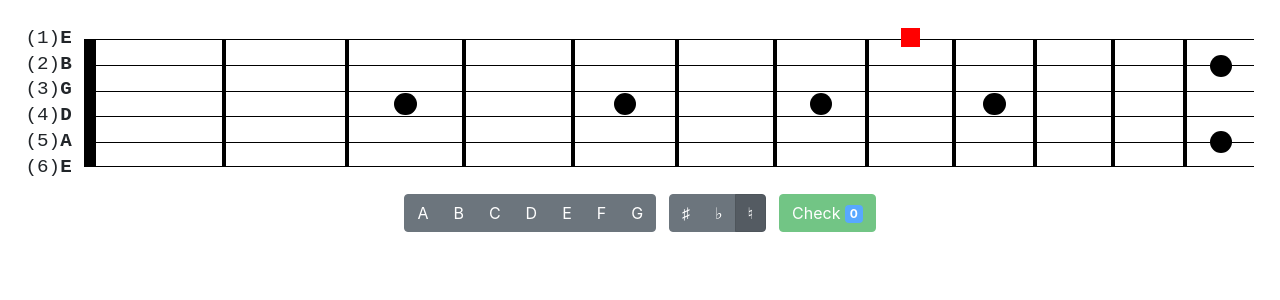
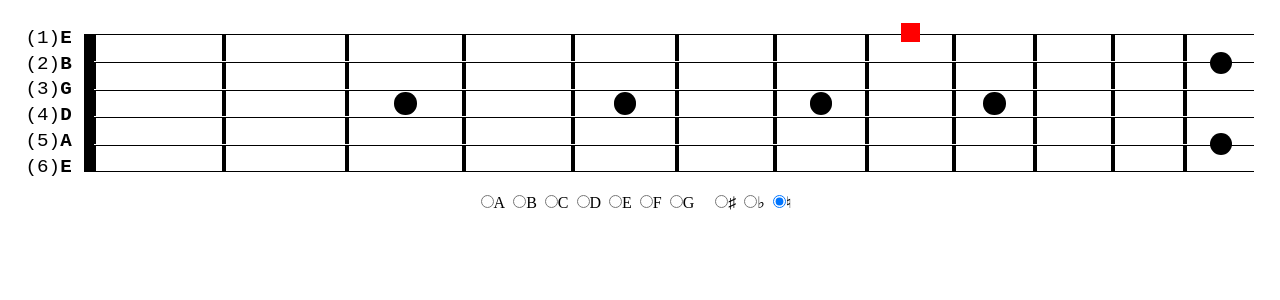
Before and after one commit to meddy/fretboard-trainer, a React (Create React App) app: page / in a window 1280 px wide. Shown: the top 300 px of the page. Built offline with nearby package versions, Linux system fonts and the light colour scheme.

Commit message:
excise bootstrap

```diff
--- a/package.json
+++ b/package.json
@@ -10,15 +10,13 @@
     "@types/node": "^12.0.0",
     "@types/react": "^16.9.0",
     "@types/react-dom": "^16.9.0",
-    "@types/reactstrap": "^8.5.2",
-    "bootstrap": "^4.5.3",
     "clsx": "^1.1.1",
     "eslint-plugin-simple-import-sort": "^5.0.3",
     "gh-pages": "^3.1.0",
+    "normalize.css": "^8.0.1",
     "react": "^16.13.1",
     "react-dom": "^16.13.1",
     "react-scripts": "4.0.0",
-    "reactstrap": "^8.6.0",
     "typescript": "~3.7.2"
   },
   "scripts": {
--- a/src/NoteSelector.module.css
+++ b/src/NoteSelector.module.css
@@ -1,6 +1,10 @@
 .container {
   display: flex;
   justify-content: center;
+}
+
+.container label {
+  margin-right: 0.5rem;
 }
 
 .container > * {
--- a/src/NoteSelector.tsx
+++ b/src/NoteSelector.tsx
@@ -1,5 +1,4 @@
 import React, { useEffect, useState } from "react";
-import { Badge, Button, ButtonGroup } from "reactstrap";
 
 import styles from "./NoteSelector.module.css";
 
@@ -71,10 +70,8 @@ const chromaticScale: Note[][] = [
 export default function NoteSelector(props: NoteSelectorProps) {
   const { string, fret, onNext } = props;
 
-  const [selectedName, setSelectedName] = useState<Name | null>(null);
-  const [selectedAccidental, setAccidental] = useState<Accidental | null>(null);
-  const [isWrong, setIsWrong] = useState<boolean>(false);
-  const [score, setScore] = useState<number>(0);
+  const [name, setName] = useState<Name | null>(null);
+  const [accidental, setAccidental] = useState<Accidental | null>(null);
 
   let stringNote = strings[string - 1];
   const stringIndex = chromaticScale.findIndex((notes) => {
@@ -92,103 +89,113 @@ export default function NoteSelector(props: NoteSelectorProps) {
 
   const notes = chromaticScale[(stringIndex + fret) % chromaticScale.length];
   const isMatch = notes.find(
-    (note: Note) =>
-      note.name === selectedName && note.accidental === selectedAccidental
+    (note: Note) => note.name === name && note.accidental === accidental
   );
 
+  const onNameClick = (name: Name) => () => {
+    setName(name);
+    setAccidental(null);
+  };
+
   useEffect(() => {
+    if (isMatch) {
+      onNext();
+      setName(null);
       setAccidental(null);
-  }, [selectedName]);
+    }
+  }, [onNext, isMatch, name, accidental]);
 
   return (
     <div className={styles.container}>
-      <ButtonGroup className={styles["note-group"]}>
-        <Button
-          active={selectedName === Name.A}
-          onClick={() => setSelectedName(Name.A)}
-        >
+      <div>
+        <label>
+          <input
+            checked={name === Name.A}
+            onClick={onNameClick(Name.A)}
+            type="radio"
+          />
           {Name.A}
-        </Button>
-        <Button
-          active={selectedName === Name.B}
-          onClick={() => setSelectedName(Name.B)}
-        >
+        </label>
+        <label>
+          <input
+            checked={name === Name.B}
+            onClick={onNameClick(Name.B)}
+            type="radio"
+          />
           {Name.B}
-        </Button>
-        <Button
-          active={selectedName === Name.C}
-          onClick={() => setSelectedName(Name.C)}
-        >
+        </label>
+        <label>
+          <input
+            checked={name === Name.C}
+            onClick={onNameClick(Name.C)}
+            type="radio"
+          />
           {Name.C}
-        </Button>
-        <Button
-          active={selectedName === Name.D}
-          onClick={() => setSelectedName(Name.D)}
-        >
+        </label>
+        <label>
+          <input
+            checked={name === Name.D}
+            onClick={onNameClick(Name.D)}
+            type="radio"
+          />
           {Name.D}
-        </Button>
-        <Button
-          active={selectedName === Name.E}
-          onClick={() => setSelectedName(Name.E)}
-        >
+        </label>
+        <label>
+          <input
+            checked={name === Name.E}
+            onClick={onNameClick(Name.E)}
+            type="radio"
+          />
           {Name.E}
-        </Button>
-        <Button
-          active={selectedName === Name.F}
-          onClick={() => setSelectedName(Name.F)}
-        >
+        </label>
+        <label>
+          <input
+            checked={name === Name.F}
+            onClick={onNameClick(Name.F)}
+            type="radio"
+          />
           {Name.F}
-        </Button>
-        <Button
-          active={selectedName === Name.G}
-          onClick={() => setSelectedName(Name.G)}
-        >
+        </label>
+        <label>
+          <input
+            checked={name === Name.G}
+            onClick={onNameClick(Name.G)}
+            type="radio"
+          />
           {Name.G}
-        </Button>
-      </ButtonGroup>
-      <ButtonGroup>
-        <Button
-          active={selectedAccidental === Accidental.SHARP}
-          disabled={selectedName === Name.B || selectedName === Name.E}
+        </label>
+      </div>
+      <div>
+        <label>
+          <input
+            checked={accidental === Accidental.SHARP}
+            disabled={name === Name.B || name === Name.E}
             onClick={() => setAccidental(Accidental.SHARP)}
             title="Sharp"
-        >
+            type="radio"
+          />
           &#9839;
-        </Button>
-        <Button
-          active={selectedAccidental === Accidental.FLAT}
-          disabled={selectedName === Name.C || selectedName === Name.F}
+        </label>
+        <label>
+          <input
+            checked={accidental === Accidental.FLAT}
+            disabled={name === Name.C || name === Name.F}
             onClick={() => setAccidental(Accidental.FLAT)}
             title="Flat"
-        >
+            type="radio"
+          />
           &#9837;
-        </Button>
-        <Button
-          active={selectedAccidental === null}
+        </label>
+        <label>
+          <input
+            checked={accidental === null}
             onClick={() => setAccidental(null)}
             title="Natural"
-        >
+            type="radio"
+          />
           &#9838;
-        </Button>
-      </ButtonGroup>
-      <Button
-        color={isWrong ? "danger" : "success"}
-        disabled={selectedName === null}
-        onClick={() => {
-          if (isMatch) {
-            onNext();
-            setSelectedName(null);
-            setAccidental(null);
-            setIsWrong(false);
-            setScore(score + 1);
-          } else {
-            setIsWrong(true);
-          }
-        }}
-      >
-        Check&nbsp;
-        <Badge color="primary">{score}</Badge>
-      </Button>
+        </label>
+      </div>
     </div>
   );
 }
--- a/src/index.tsx
+++ b/src/index.tsx
@@ -1,7 +1,7 @@
 import React from "react";
 import ReactDOM from "react-dom";
 
-import "bootstrap/dist/css/bootstrap.css";
+import "normalize.css";
 
 import App from "./App";
 import * as serviceWorker from "./serviceWorker";
```
Also changed, not shown: 1 other file (tests, documents, lock files or other folders). Lines whose indentation alone changed are shown as unchanged.
